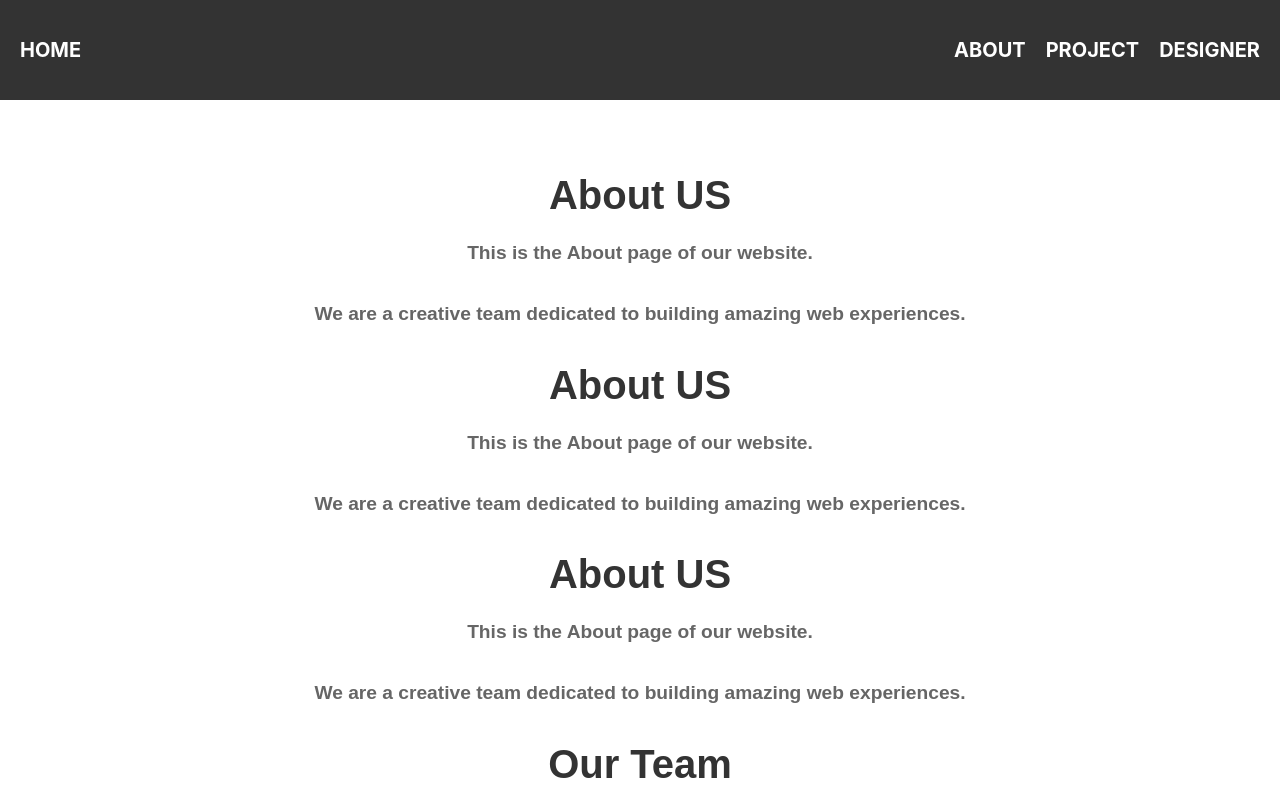
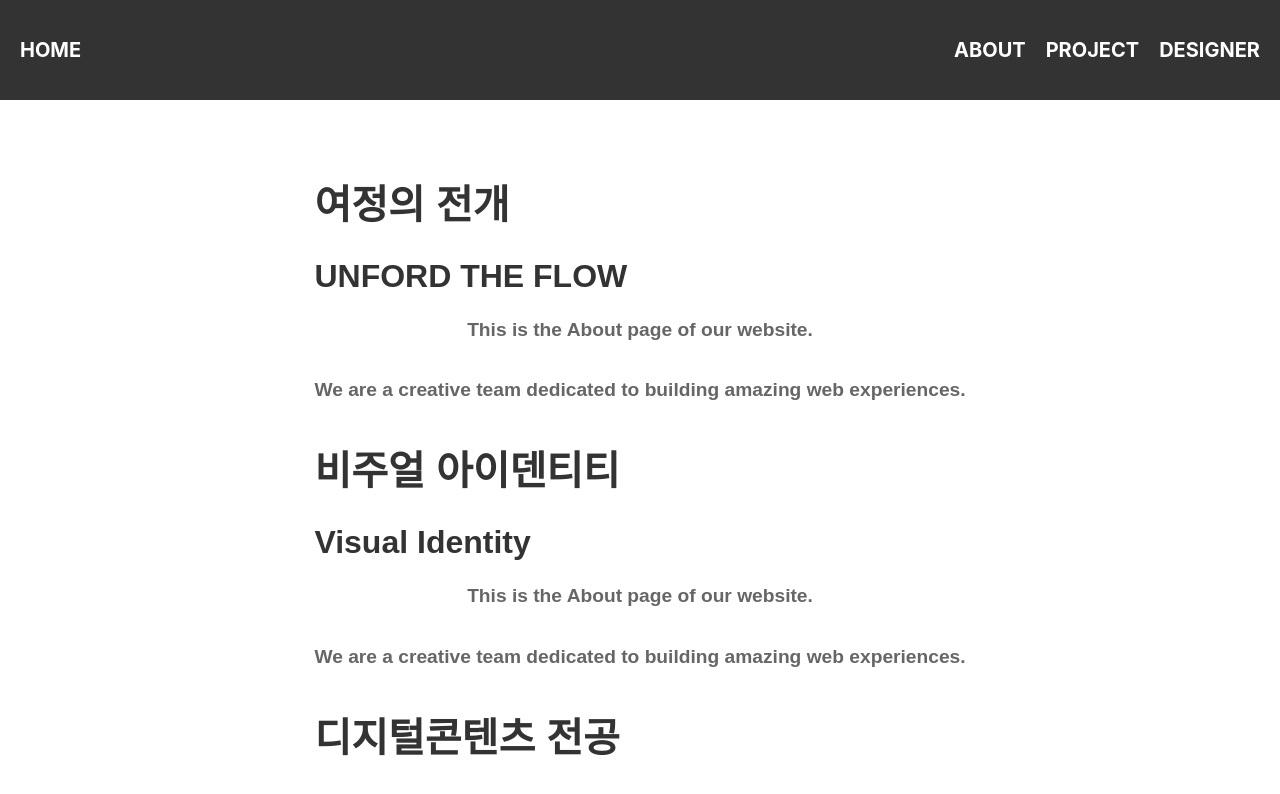
Before and after one commit to swhwang81/react-test, a React (Create React App) app: page /#/about in a window 1280 px wide. Shown: the top 794 px of the page. Built offline with nearby package versions, Linux system fonts and the light colour scheme.

Commit message:
Add left alignment for .about-title and .about-title-en

```diff
--- a/src/pages/about.css
+++ b/src/pages/about.css
@@ -12,6 +12,15 @@
   font-size: 2.5rem;
   margin-bottom: 20px;
   font-weight: bold;
+  text-align: left;
+}
+
+.about-title-en {
+  color: #333;
+  font-size: 2rem;
+  margin-bottom: 20px;
+  font-weight: bold;
+  text-align: left;
 }
 
 .about-description {
@@ -72,6 +81,10 @@
     font-size: 2rem;
   }
 
+  .about-title-en {
+    font-size: 1.8rem;
+  }
+
 
 
   .about-team-list {
@@ -92,6 +105,10 @@
     font-size: 1.8rem;
   }
 
+  .about-title-en {
+    font-size: 1.6rem;
+  }
+
   .about-description {
     font-size: 1rem;
   }
--- a/src/pages/about.js
+++ b/src/pages/about.js
@@ -5,25 +5,29 @@ function About() {
   return (
     <main className="about-main">
       <section>
-      <h1 className="about-title">About US</h1>
+      <h1 className="about-title">여정의 전개</h1>
+      <h1 className="about-title-en">UNFORD THE FLOW</h1>
       <p className="about-description">This is the About page of our website.</p>
       <p className="about-description">We are a creative team dedicated to building amazing web experiences.</p>
       </section>
 
       <section>
-      <h1 className="about-title">About US</h1>
+      <h1 className="about-title">비주얼 아이덴티티</h1>
+      <h1 className="about-title-en">Visual Identity</h1>
       <p className="about-description">This is the About page of our website.</p>
       <p className="about-description">We are a creative team dedicated to building amazing web experiences.</p>
       </section>
 
       <section>
-      <h1 className="about-title">About US</h1>
+      <h1 className="about-title">디지털콘텐츠 전공</h1>
+      <h1 className="about-title-en">Digital Contents Major</h1>
       <p className="about-description">This is the About page of our website.</p>
       <p className="about-description">We are a creative team dedicated to building amazing web experiences.</p>
       </section>
 
       <section>
-      <h1 className="about-title">Our Team</h1>
+      <h1 className="about-title">졸업준비 위원회</h1>
+      <h1 className="about-title-en">Preparatory Committee</h1>
       <div className="about-team-list">
         <div className="about-team-item">
           <h3 className="about-team-name">Developer 1</h3>
```
